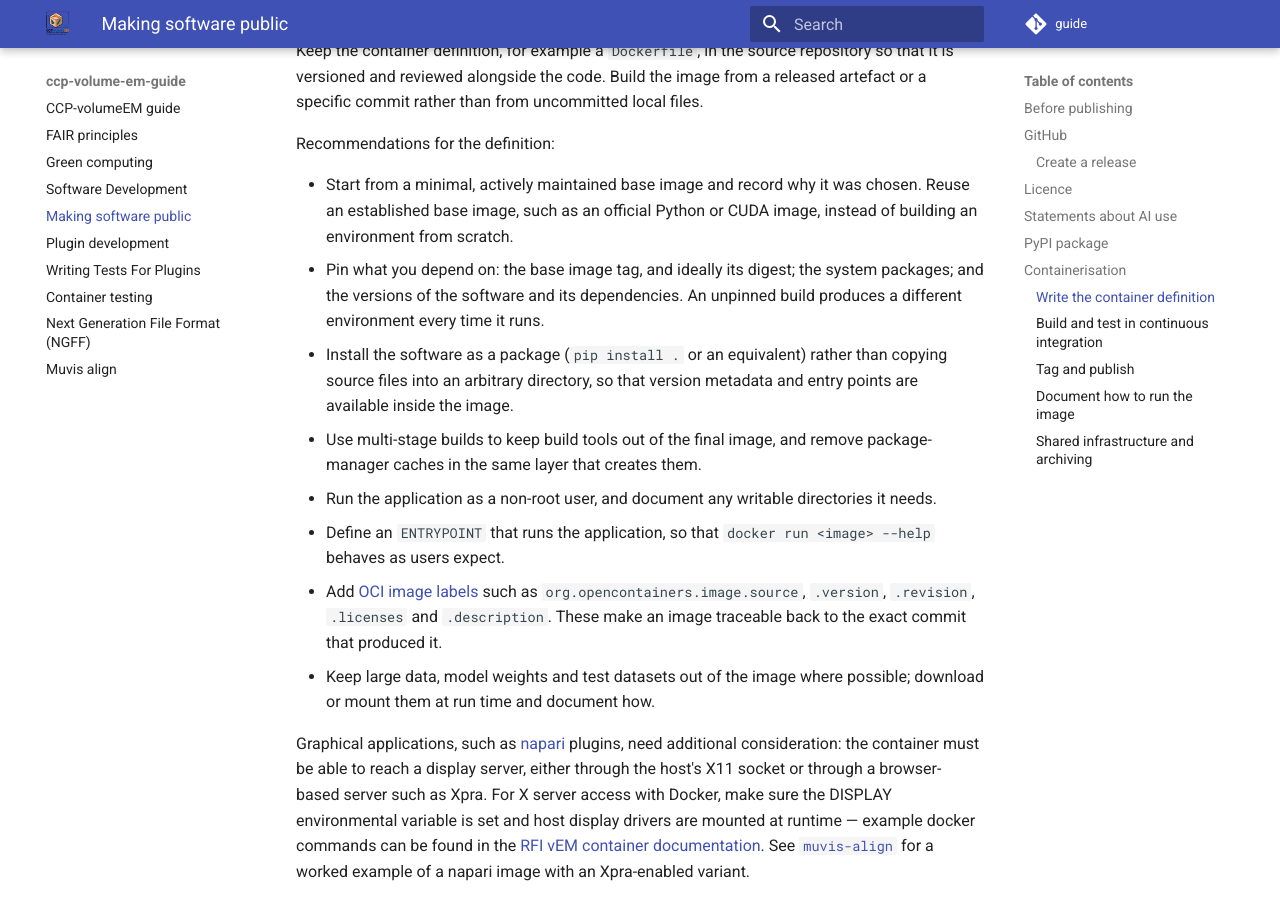
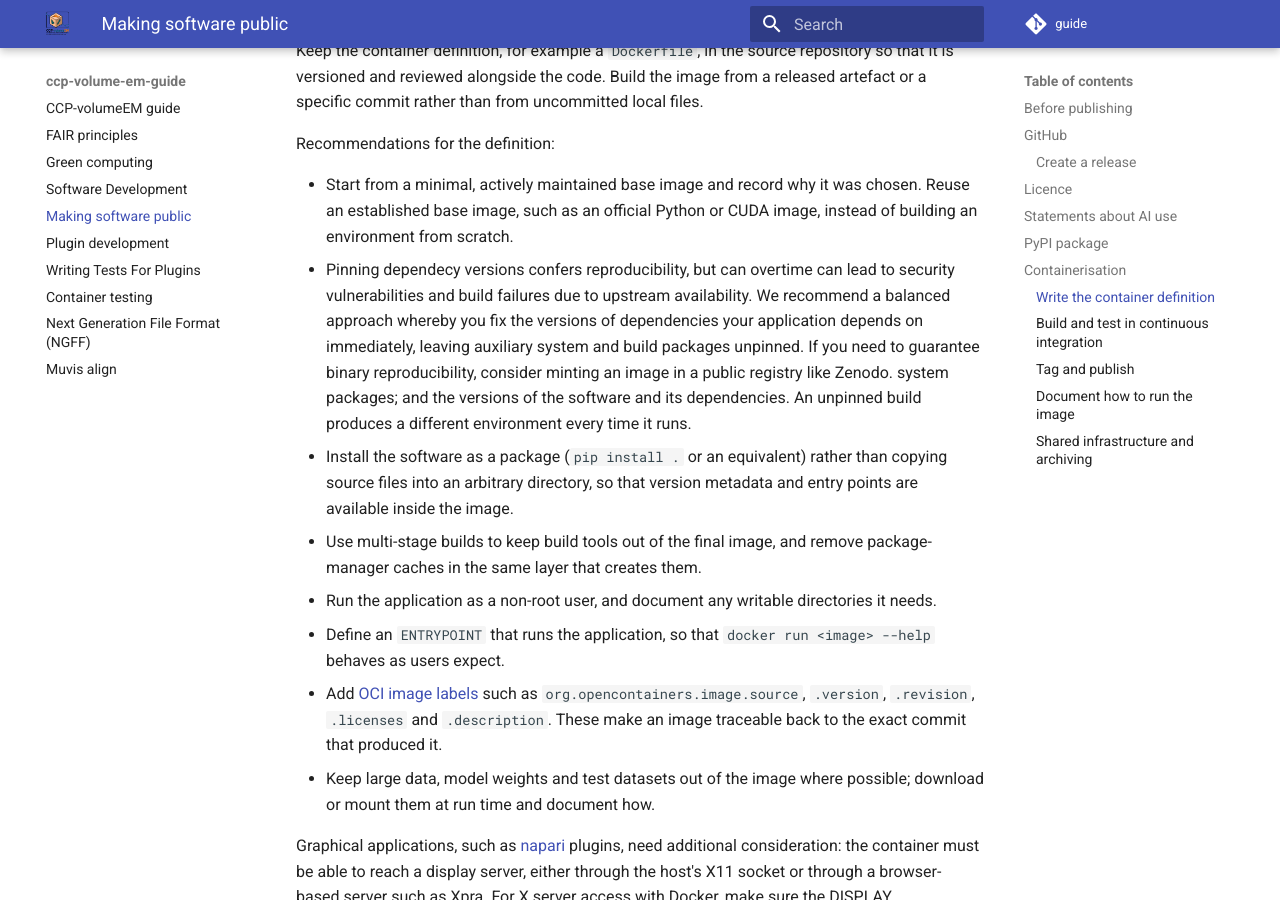
Before and after one commit to ccp-volume-em/guide, an MkDocs documentation site: the page built from docs/software_publishing.md, in a window 1280 px wide and 900 px high, scrolled down 5183 px. Built offline with MkDocs 1.6.1 and Material for MkDocs 9.7.7, drawn with Linux system fonts in a browser that asks for light colours; comment, search, counter and statistics services are not loaded.

Commit message:
Update docs/software_publishing.md
Co-authored-by: Piper Fowler-Wright <piperfw@gmail.com>

```diff
--- a/docs/software_publishing.md
+++ b/docs/software_publishing.md
@@ -236,7 +236,7 @@ Recommendations for the definition:
 * Start from a minimal, actively maintained base image and record why it was
   chosen. Reuse an established base image, such as an official Python or CUDA
   image, instead of building an environment from scratch.
-* Pin what you depend on: the base image tag, and ideally its digest; the
+* Pinning dependecy versions confers reproducibility, but can overtime can lead to security vulnerabilities and build failures due to upstream availability.  We recommend a balanced approach whereby you fix the versions of dependencies your application depends on immediately,  leaving auxiliary system and build packages unpinned. If you need to guarantee binary reproducibility, consider minting an image in a public registry like Zenodo.
   system packages; and the versions of the software and its dependencies. An
   unpinned build produces a different environment every time it runs.
 * Install the software as a package (`pip install .` or an equivalent) rather
```
